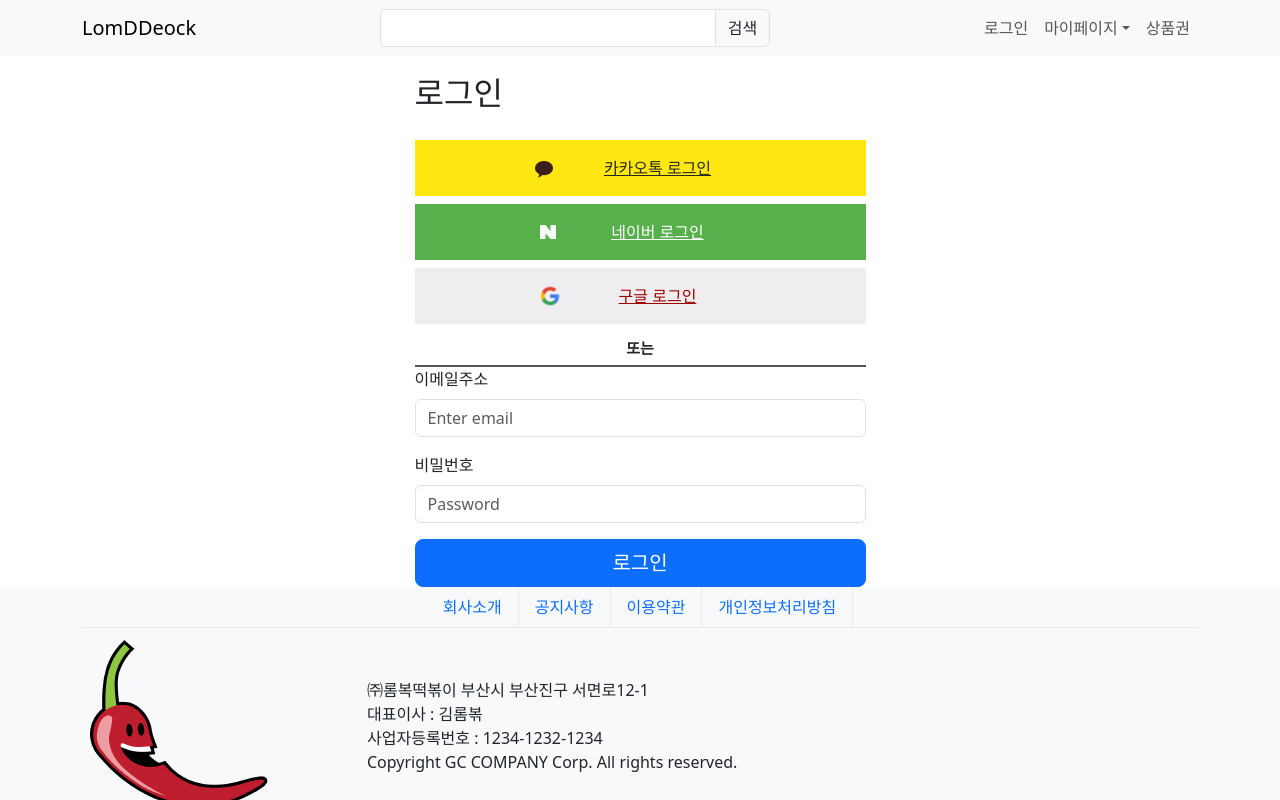
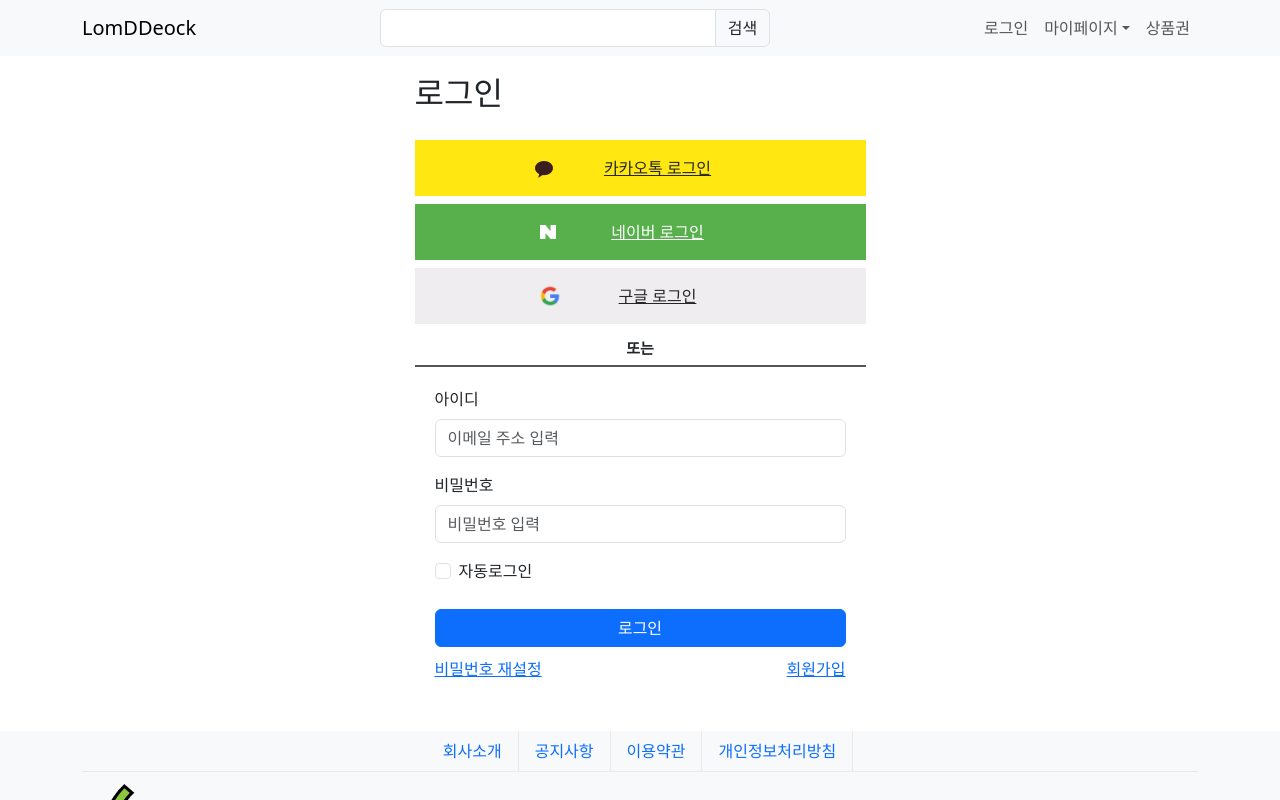
Before and after one commit to sloth0705/LomDDeock, a React (Create React App) app in the folder src/main/frontend/: page /login in a window 1280 px wide. Shown: the top 800 px of the page. Built offline with nearby package versions, Linux system fonts and the light colour scheme.

Commit message:
로그인 화면 구현

```diff
--- a/src/main/frontend/src/css/user/login.css
+++ b/src/main/frontend/src/css/user/login.css
@@ -4,4 +4,10 @@
 li#kkLoginBtn a {display:block;  height:56px; padding-left:35px; background:#ffe812 url("../../images/user/ic-kakao-02.png") no-repeat 120px 21px; background-size:18px 17px; color:#262626; box-sizing:border-box; font-size:16px; line-height:56px; text-align:center;}
 li#kkLoginBtn a img{display:inline-block; margin-right:3px; margin-left:-20px; margin-bottom:2px;}
 li#nvLoginBtn a {display:block;  height:56px; padding-left:35px; background:url("../../images/user/ic-naver-02.png") no-repeat 125px center / 16px 14px #57b04b; color:#fff; box-sizing:border-box; font-size:16px; line-height:56px; text-align:center; margin-top: 8px; margin-bottom: 8px;}
-li#ggLoginBtn a {display:block;  height:56px; padding-left:35px; background:url("../../images/user/ic-google-02.png") no-repeat 120px center / 30px 30px #EFEDEF; color:#9B0202; box-sizing:border-box; font-size:16px; line-height:56px; text-align:center;}
+li#ggLoginBtn a {display:block;  height:56px; padding-left:35px; background:url("../../images/user/ic-google-02.png") no-repeat 120px center / 30px 30px #EFEDEF; color:#262626; box-sizing:border-box; font-size:16px; line-height:56px; text-align:center;}
+#loginCol {margin-bottom:50px}
+#loginCol > Form {margin:20px}
+#loginCol > Form button {margin-top:10px;}
+#loginCol > Form span a{margin-top: 10px;}
+#loginCol > Form span a:nth-child(1) {float:left;}
+#loginCol > Form span a:nth-child(2) {float:right;}
--- a/src/main/frontend/src/pages/user/Login.js
+++ b/src/main/frontend/src/pages/user/Login.js
@@ -3,9 +3,9 @@
 import Container from 'react-bootstrap/Container';
 import Row from 'react-bootstrap/Row';
 import Col from 'react-bootstrap/Col';
-import Form from 'react-bootstrap/Form';
 import '../../css/user/login.css';
 import Button from 'react-bootstrap/Button';
+import Form from 'react-bootstrap/Form';
 
 
 function Login() {
@@ -13,7 +13,7 @@
         <Container>
             <Row>
                 <Col></Col>
-                <Col xs={5}>
+                <Col xs={5} id="loginCol">
                     <h2 class="title">로그인</h2>
 
                     <div>
@@ -30,19 +30,30 @@
                         <strong>또는</strong>
                     </div>
                     <Form>
-                        <Form.Group className="mb-3" controlId="formGroupEmail">
-                            <Form.Label>이메일주소</Form.Label>
-                            <Form.Control type="email" placeholder="Enter email" />
+                        <Form.Group className="mb-3" controlId="formBasicEmail">
+                            <Form.Label>아이디</Form.Label>
+                            <Form.Control type="email" placeholder="이메일 주소 입력" />
+                            <Form.Text className="text-muted">
+
+                            </Form.Text>
                         </Form.Group>
-                        <Form.Group className="mb-3" controlId="formGroupPassword">
+
+                        <Form.Group className="mb-3" controlId="formBasicPassword">
                             <Form.Label>비밀번호</Form.Label>
-                            <Form.Control type="password" placeholder="Password" />
+                            <Form.Control type="password" placeholder="비밀번호 입력" />
+                        </Form.Group>
+                        <Form.Group className="mb-3" controlId="formBasicCheckbox">
+                            <Form.Check type="checkbox" label="자동로그인" />
                         </Form.Group>
                         <div className="d-grid gap-2">
-                            <Button variant="primary" size="lg">
+                            <Button variant="primary" type="submit">
                                 로그인
                             </Button>
                         </div>
+                        <span>
+                            <a href="#">비밀번호 재설정</a>
+                            <a href="#">회원가입</a>
+                        </span>
                     </Form>
 
                 </Col>
```
